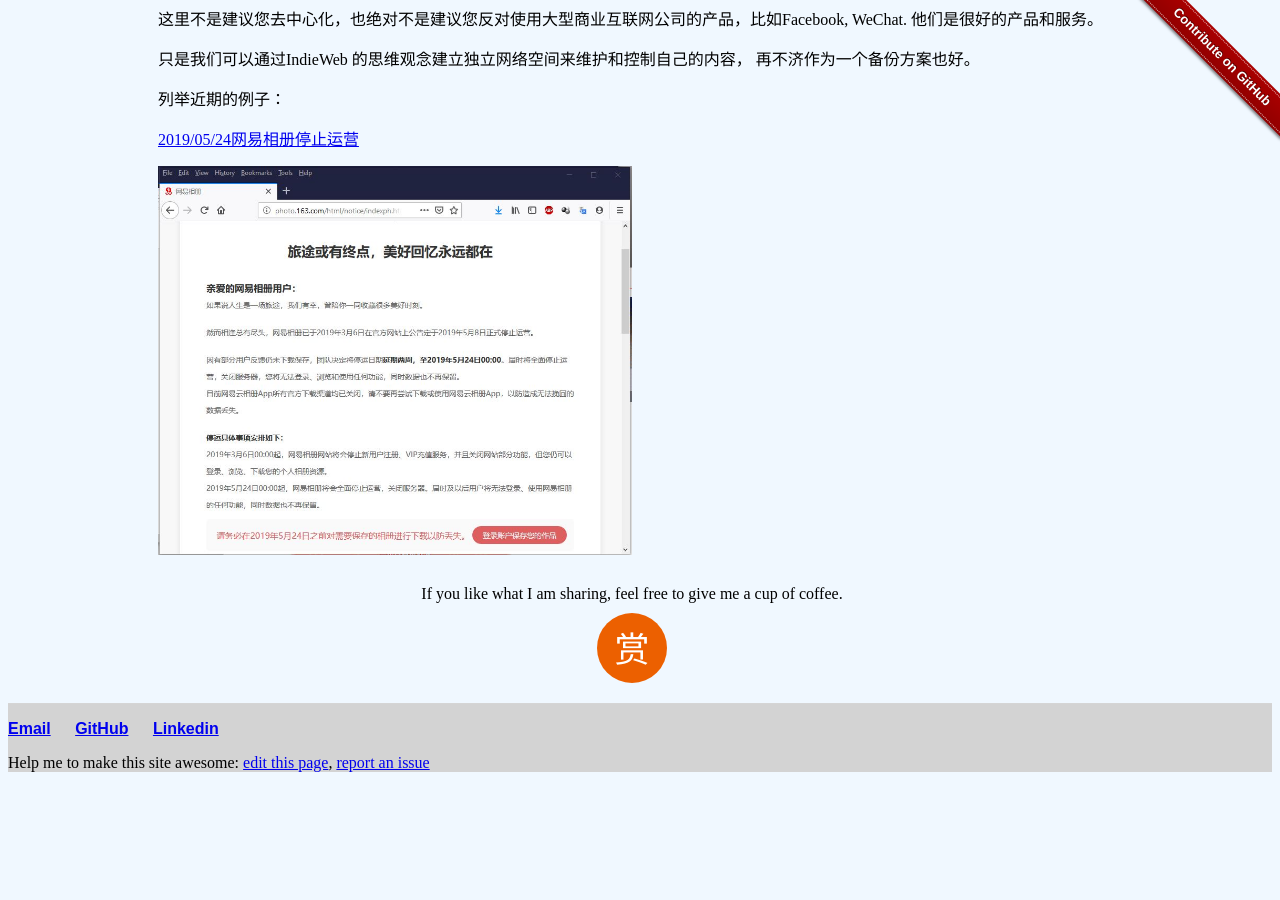
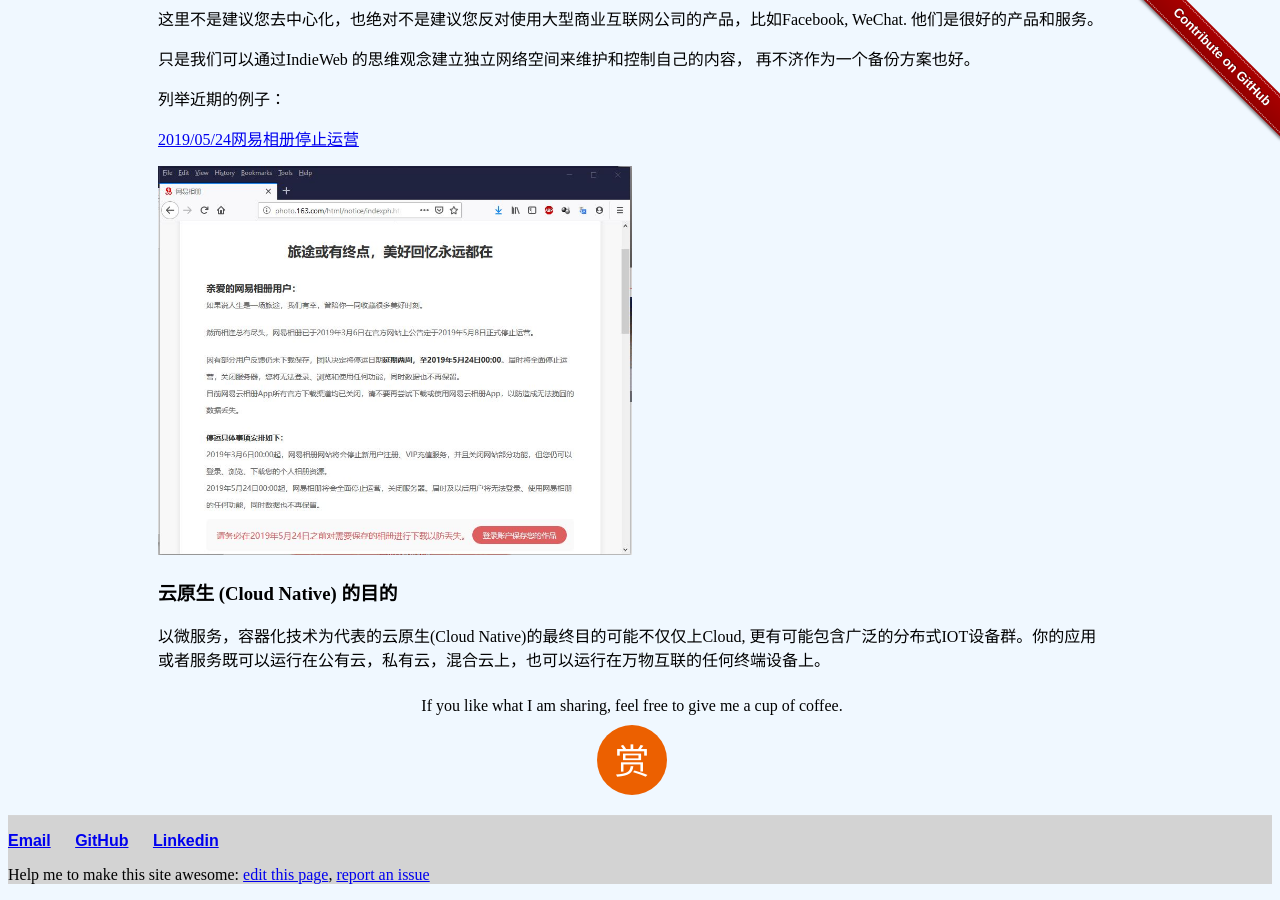
Before and after one commit to liuning0820/liuning0820.github.io, a Jekyll site: the page built from _posts/2019-07-27-mindset-2019.md, in a window 1280 px wide and 900 px high, scrolled down 2338 px. Built offline with Jekyll 4.4.1, drawn with Linux system fonts in a browser that asks for light colours; comment, search, counter and statistics services are not loaded; before the commit the page ends 3126 px from its top, so only the background shows below that.

Commit message:
Added the purpose of cloud native

```diff
--- a/_posts/2019-07-27-mindset-2019.md
+++ b/_posts/2019-07-27-mindset-2019.md
@@ -95,3 +95,7 @@ comments: true
 [2019/05/24网易相册停止运营](http://photo.163.com/html/notice/indexph.html)
 
 ![网易相册停止运营]({{ site.url }}{{site.baseurl}}/images/网易相册关闭通告.jpg){:height="50%" width="50%"}
+
+### 云原生 (Cloud Native) 的目的
+
+以微服务，容器化技术为代表的云原生(Cloud Native)的最终目的可能不仅仅上Cloud, 更有可能包含广泛的分布式IOT设备群。你的应用或者服务既可以运行在公有云，私有云，混合云上，也可以运行在万物互联的任何终端设备上。
```
